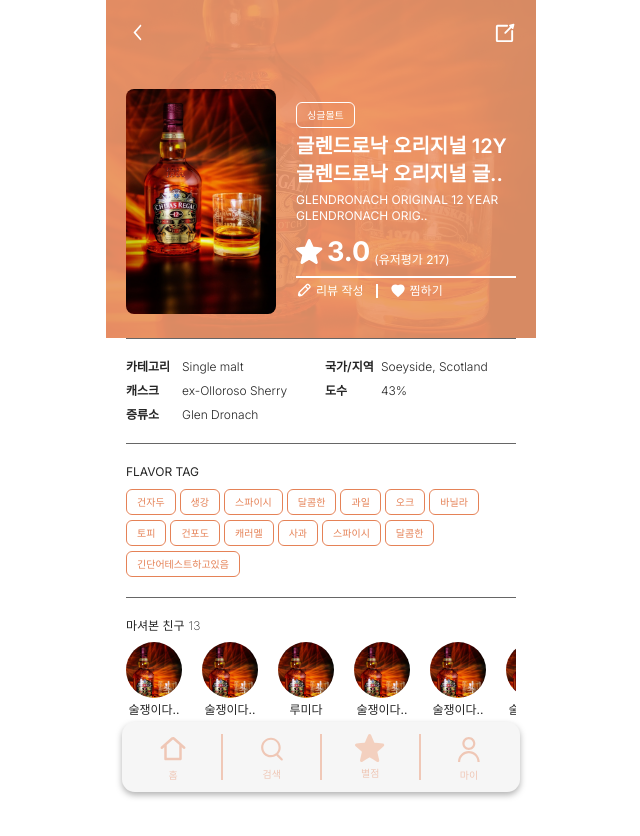
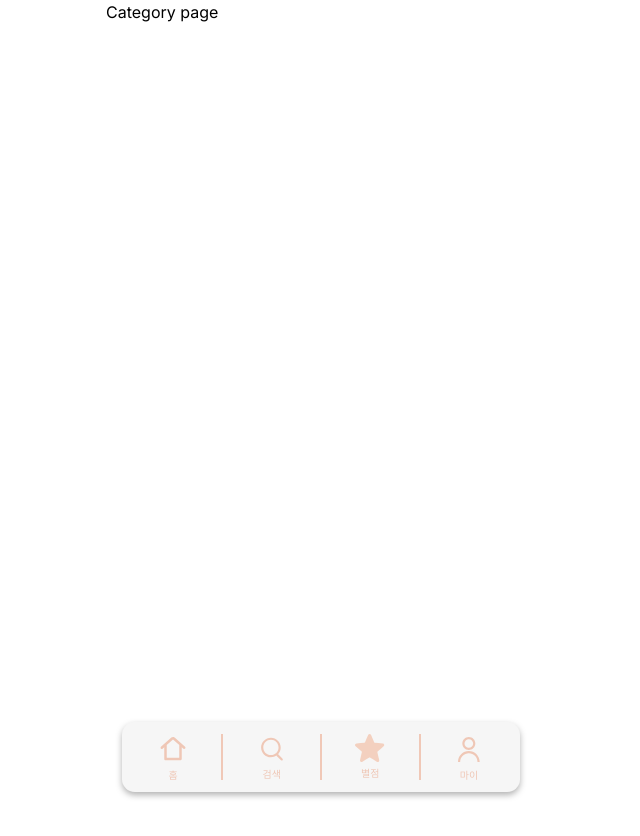
Before and after one commit to hyejj19/bottle-note-deploy, a Next.js app: page /search/1 in a window 1280 px wide. Shown: the top 836 px of the page, without its empty margins (319-959 px from the left). After the commit the page ends 800 px from the top, so only its background shows below. Built offline with nearby package versions, Linux system fonts and the light colour scheme.

Commit message:
[Modify] Add folder for detail page inside search/category

```diff
--- a/src/app/(primary)/_components/HotList.tsx
+++ b/src/app/(primary)/_components/HotList.tsx
@@ -24,7 +24,7 @@
                 rating: alcohol.rating,
                 engCategory: alcohol.engCategory,
                 imageUrl: alcohol.imageUrl,
-                path: `/search/${alcohol.whiskyId}`,
+                path: `/search/${alcohol.engCategory}/${alcohol.whiskyId}`,
               }),
             );
             setWeeklyData(formattedData);
--- a/src/app/(primary)/search/[id]/page.tsx
+++ b/src/app/(primary)/search/[category]/[id]/page.tsx
@@ -7,7 +7,7 @@
 import { truncStr } from '@/utils/truncStr';
 import BackHeader from '@/app/(primary)/_components/BackHeader';
 import Label from '@/app/(primary)/_components/Label';
-import FlavorTag from '../../_components/FlavorTag';
+import FlavorTag from '../../../_components/FlavorTag';
 
 type Details = {
   title: string;
--- /dev/null
+++ b/src/app/(primary)/search/[category]/page.tsx
@@ -0,0 +1,5 @@
+import React from 'react';
+
+export default function Category() {
+  return <div>Category page</div>;
+}
```
Also changed, not shown: src/app/(primary)/search/[category]/[id]/layout.tsx (renamed from src/app/(primary)/search/[id]/layout.tsx).
